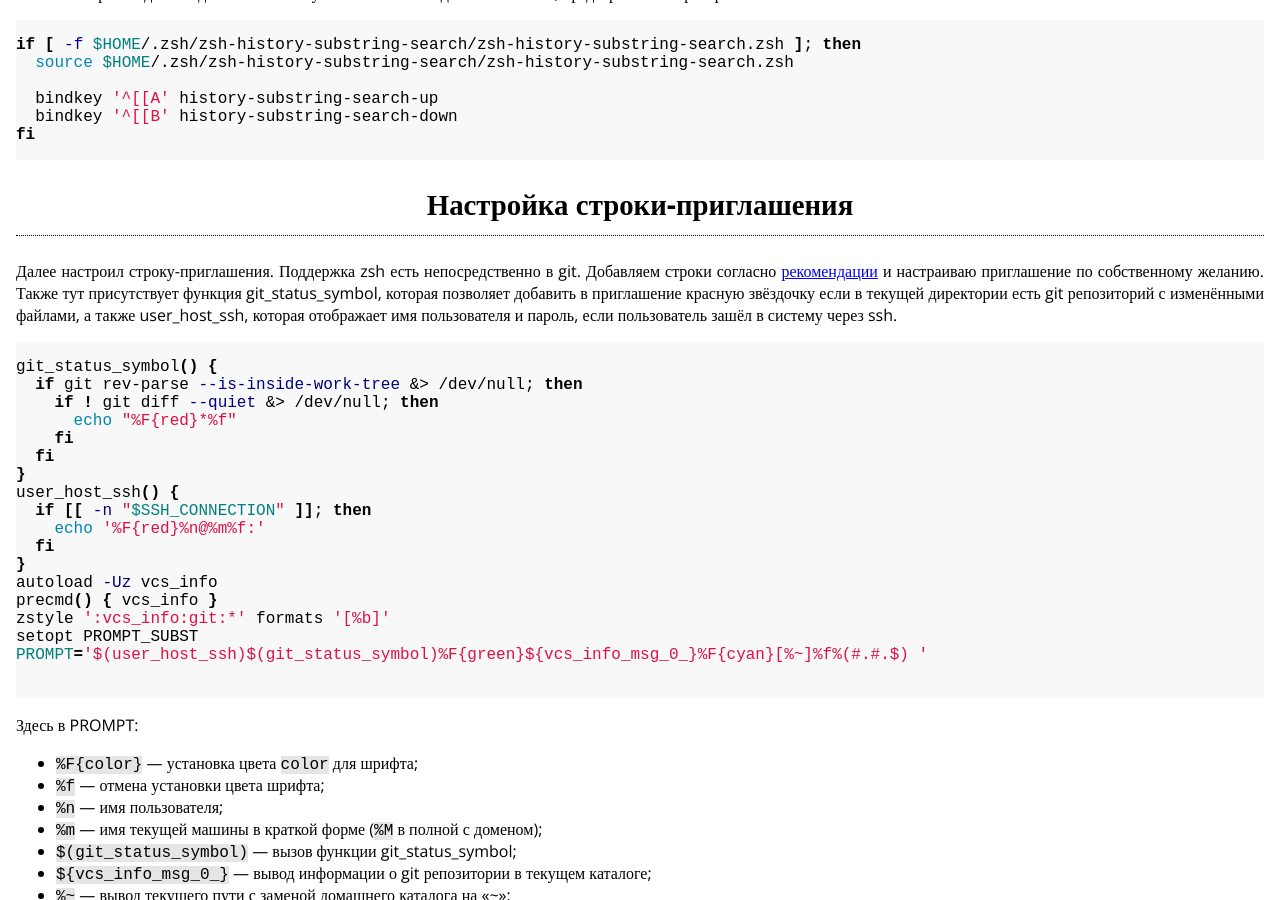
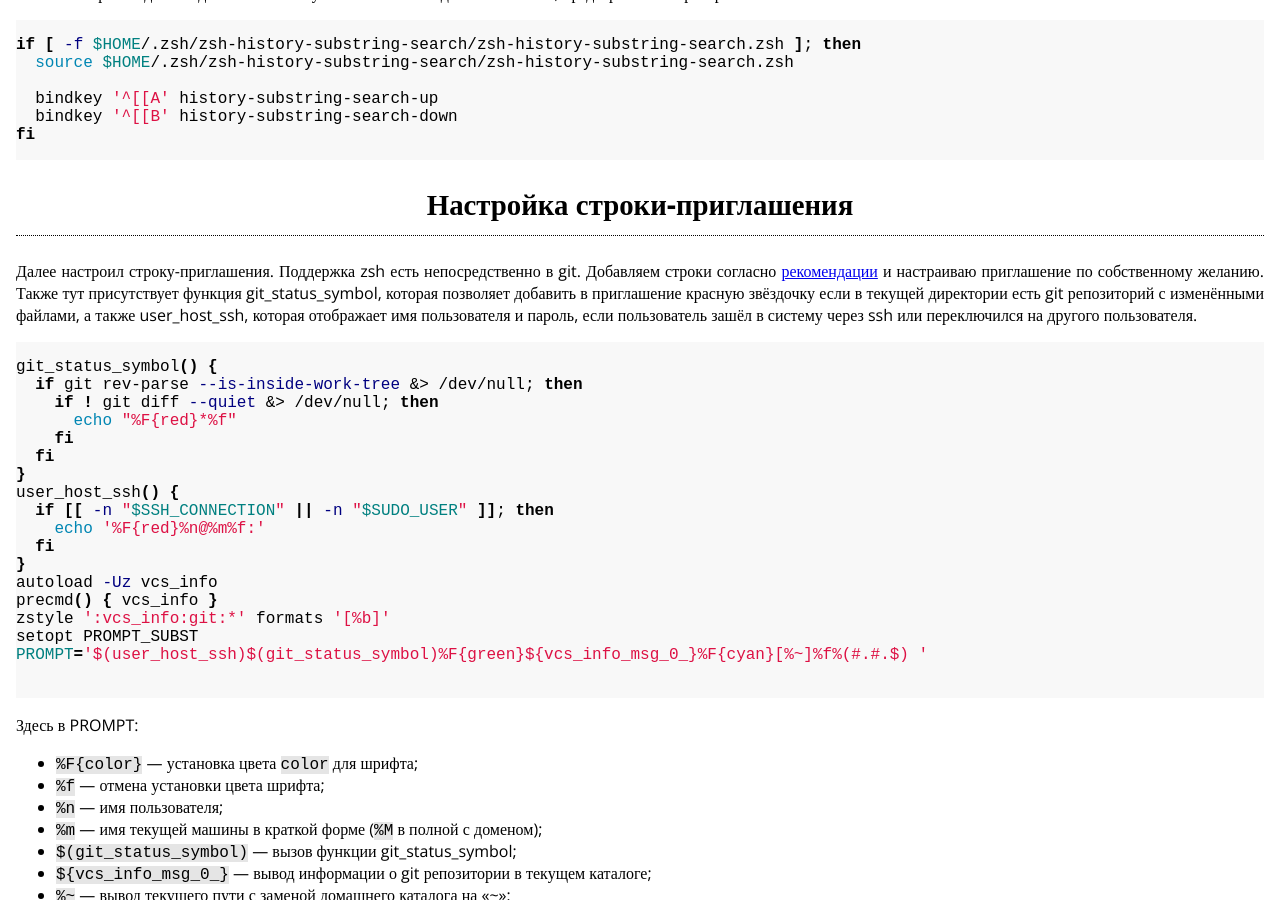
Before and after one commit to fsa/site, a Jekyll site: the page built from _posts/2025-10-03-zsh.md, in a window 1280 px wide and 900 px high, scrolled down 1761 px. Built offline with Jekyll 4.4.1, drawn with Linux system fonts in a browser that asks for light colours.

Commit message:
Добавлена проверка на sudo для вывода имени и хоста в приглашении командной строки

````diff
--- a/_posts/2025-10-03-zsh.md
+++ b/_posts/2025-10-03-zsh.md
@@ -82,7 +82,7 @@
 
 ## Настройка строки-приглашения
 
-Далее настроил строку-приглашения. Поддержка zsh есть непосредственно в git. Добавляем строки согласно [рекомендации](https://git-scm.com/book/en/v2/Appendix-A%3A-Git-in-Other-Environments-Git-in-Zsh) и настраиваю приглашение по собственному желанию. Также тут присутствует функция git_status_symbol, которая позволяет добавить в приглашение красную звёздочку если в текущей директории есть git репозиторий с изменёнными файлами, а также user_host_ssh, которая отображает имя пользователя и пароль, если пользователь зашёл в систему через ssh.
+Далее настроил строку-приглашения. Поддержка zsh есть непосредственно в git. Добавляем строки согласно [рекомендации](https://git-scm.com/book/en/v2/Appendix-A%3A-Git-in-Other-Environments-Git-in-Zsh) и настраиваю приглашение по собственному желанию. Также тут присутствует функция git_status_symbol, которая позволяет добавить в приглашение красную звёздочку если в текущей директории есть git репозиторий с изменёнными файлами, а также user_host_ssh, которая отображает имя пользователя и пароль, если пользователь зашёл в систему через ssh или переключился на другого пользователя.
 
 ```bash
 git_status_symbol() {
@@ -93,7 +93,7 @@
   fi
 }
 user_host_ssh() {
-  if [[ -n "$SSH_CONNECTION" ]]; then
+  if [[ -n "$SSH_CONNECTION" || -n "$SUDO_USER" ]]; then
     echo '%F{red}%n@%m%f:'
   fi
 }
@@ -216,7 +216,7 @@
   fi
 }
 user_host_ssh() {
-  if [[ -n "$SSH_CONNECTION" ]]; then
+  if [[ -n "$SSH_CONNECTION" || -n "$SUDO_USER" ]]; then
     echo '%F{red}%n@%m%f:'
   fi
 }
````
